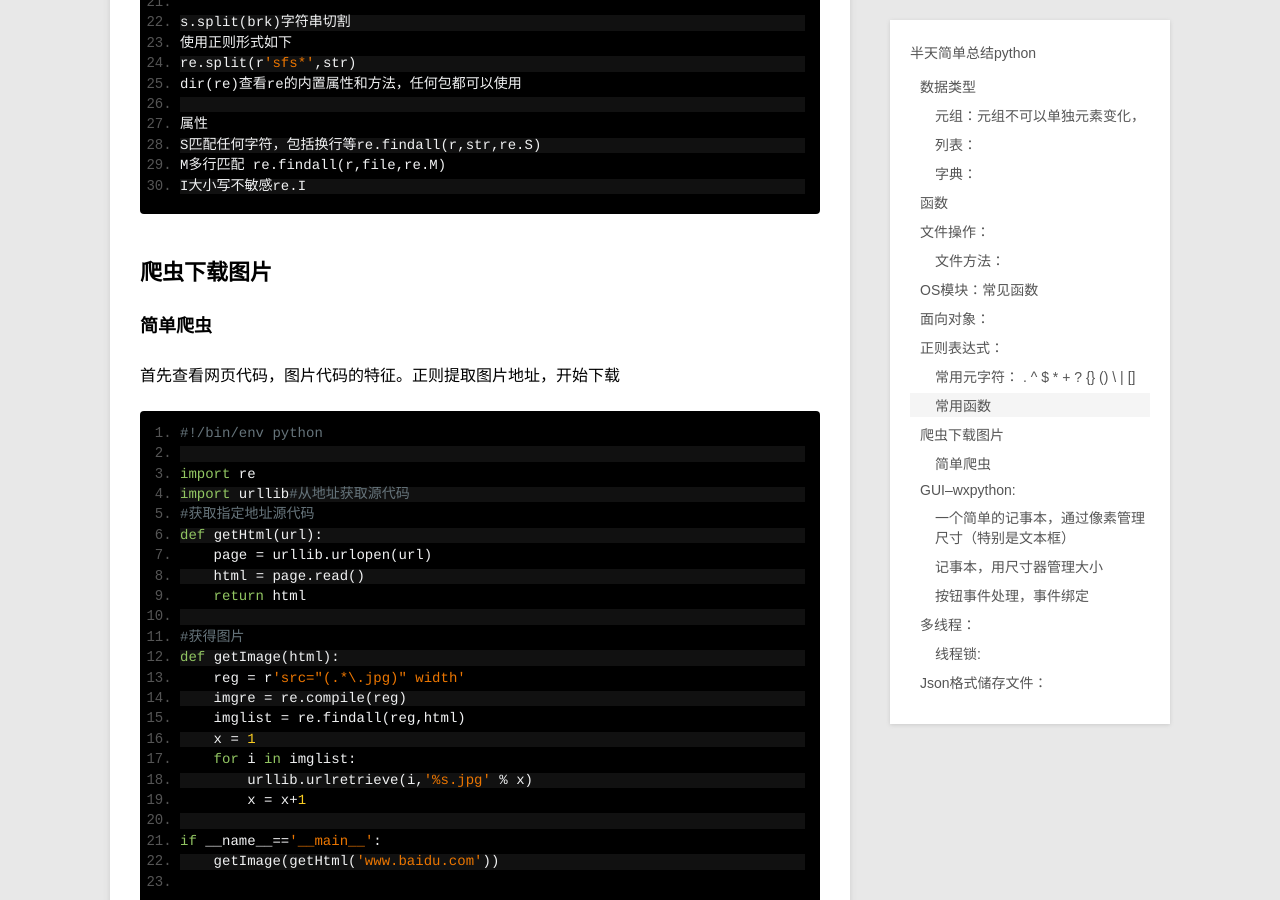
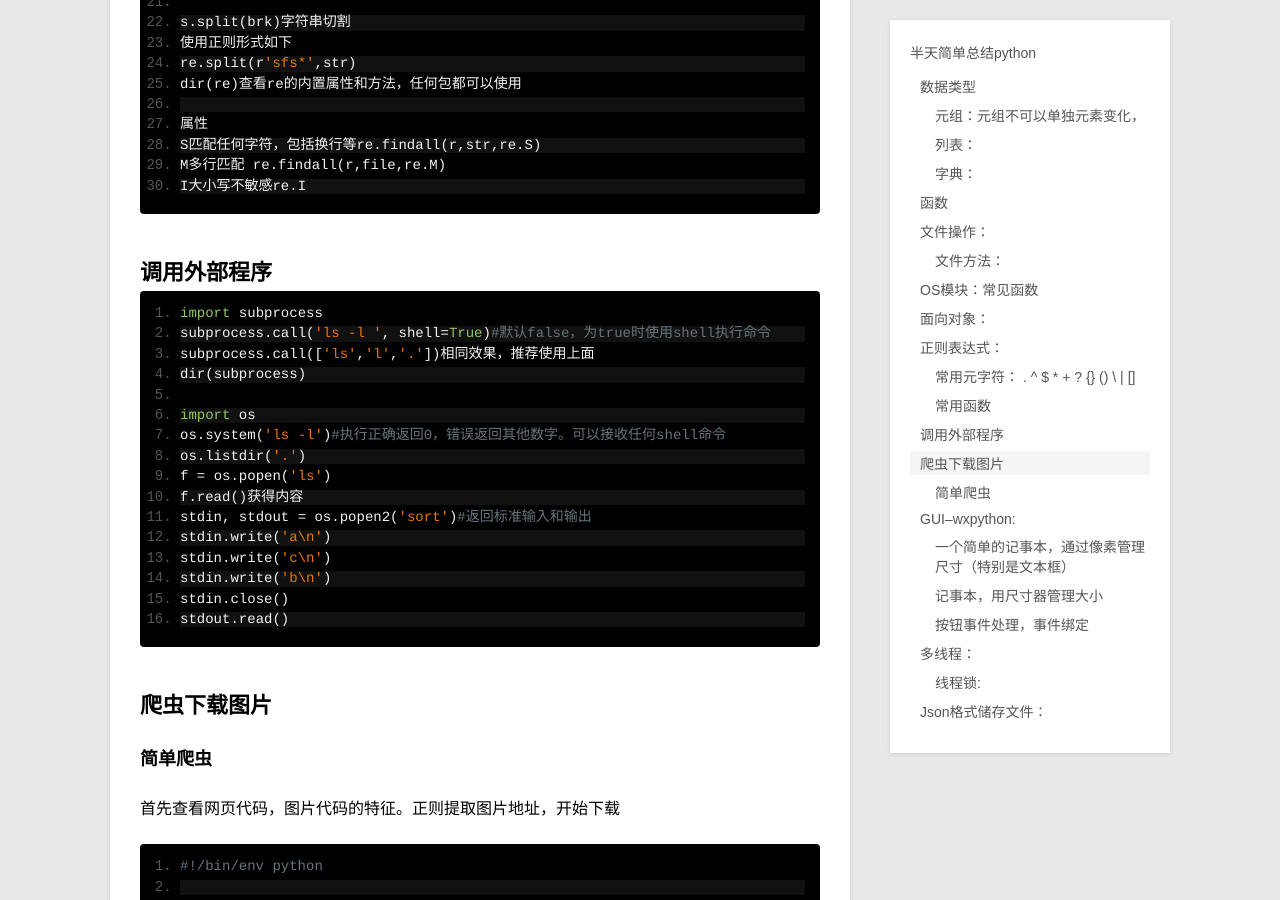
Before and after one commit to dantangfan/dantangfan.github.com, a Jekyll site: the page built from _posts/blog/2013-12-25-learn-python.md, in a window 1280 px wide and 900 px high, scrolled down 6126 px. Built offline with Jekyll 4.4.1, drawn with Linux system fonts in a browser that asks for light colours; Markdown is read by kramdown in place of the engine named in the settings; some of the changed text lies outside the part shown.

Commit message:
learn python

````diff
--- a/_posts/blog/2013-12-25-learn-python.md
+++ b/_posts/blog/2013-12-25-learn-python.md
@@ -281,6 +281,29 @@ M多行匹配 re.findall(r,file,re.M)
 I大小写不敏感re.I
 ```
 
+##调用外部程序
+
+```python
+import subprocess
+subprocess.call('ls -l ', shell=True)#默认false，为true时使用shell执行命令
+subprocess.call(['ls','l','.'])相同效果，推荐使用上面
+dir(subprocess)
+
+import os
+os.system('ls -l')#执行正确返回0，错误返回其他数字。可以接收任何shell命令
+os.listdir('.')
+f = os.popen('ls')
+f.read()获得内容
+stdin, stdout = os.popen2('sort')#返回标准输入和输出
+stdin.write('a\n')
+stdin.write('c\n')
+stdin.write('b\n')
+stdin.close()
+stdout.read()
+```
+
+
+
 ##爬虫下载图片
 ###简单爬虫
 
@@ -462,6 +485,7 @@ while locket.locked():
     pass
 ```
 
+其实个人感觉python的多线程就是一个坑，很多情况下根本达不到多线程的效果，或者是我根本就不会用。估计是后者。。。orz...
 
 ##Json格式储存文件：
 
````
